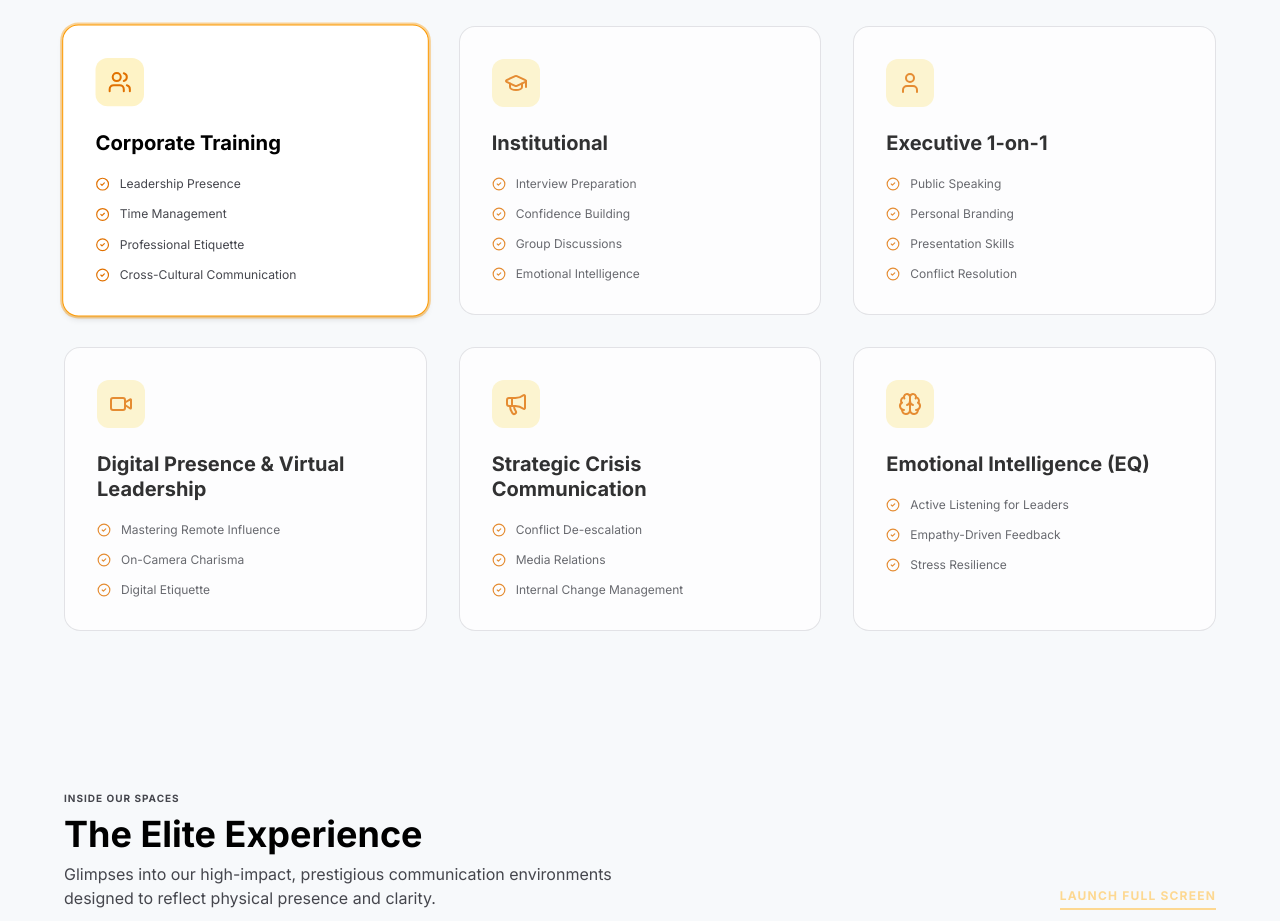
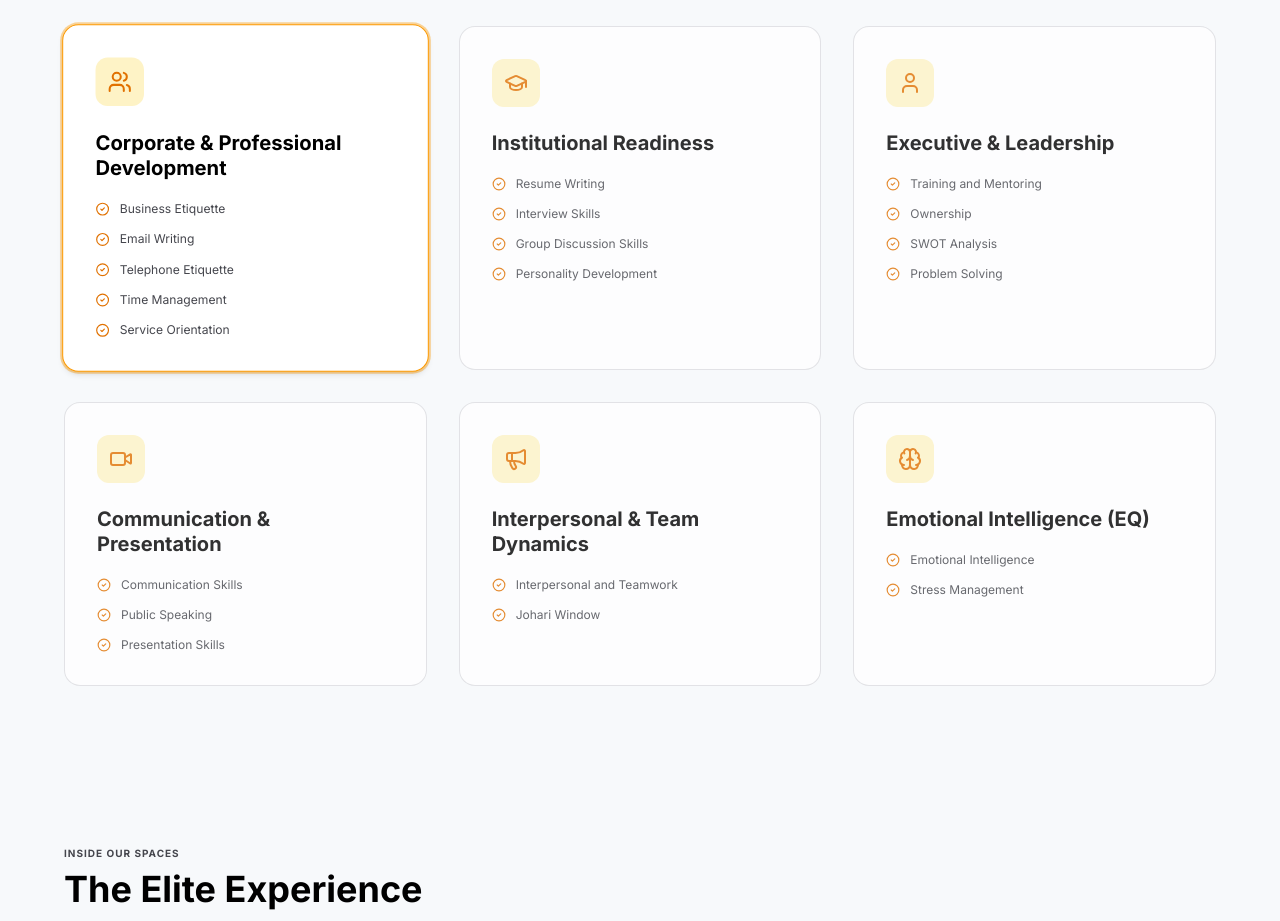
Before and after one commit to akul2006/Elite-Trainer, a React (Vite) app: page / in a window 1280 px wide. Shown: the part 2180-3101 px from the top of the page. Built offline with nearby package versions, Linux system fonts and the light colour scheme.

Commit message:
11. services updated

```diff
--- a/src/components/Services.tsx
+++ b/src/components/Services.tsx
@@ -17,38 +17,38 @@ export default function Services({ selectedTrack, onTrackSelect }: ServicesProps
   const tracks: ServiceTrack[] = [
     {
       id: 'corporate',
-      title: 'Corporate Training',
-      features: ['Leadership Presence', 'Time Management', 'Professional Etiquette', 'Cross-Cultural Communication'],
+      title: 'Corporate & Professional Development',
+      features: ['Business Etiquette', 'Email Writing', 'Telephone Etiquette', 'Time Management', 'Service Orientation'],
       icon: <Users size={24} className="text-amber-600 dark:text-amber-400" />
     },
     {
       id: 'institutional',
-      title: 'Institutional',
-      features: ['Interview Preparation', 'Confidence Building', 'Group Discussions', 'Emotional Intelligence'],
+      title: 'Institutional Readiness',
+      features: ['Resume Writing', 'Interview Skills', 'Group Discussion Skills', 'Personality Development'],
       icon: <GraduationCap size={24} className="text-amber-600 dark:text-amber-400" />
     },
     {
       id: 'executive',
-      title: 'Executive 1-on-1',
-      features: ['Public Speaking', 'Personal Branding', 'Presentation Skills', 'Conflict Resolution'],
+      title: 'Executive & Leadership',
+      features: ['Training and Mentoring', 'Ownership', 'SWOT Analysis', 'Problem Solving'],
       icon: <User size={24} className="text-amber-600 dark:text-amber-400" />
     },
     {
-      id: 'digital-presence',
-      title: 'Digital Presence & Virtual Leadership',
-      features: ['Mastering Remote Influence', 'On-Camera Charisma', 'Digital Etiquette'],
+      id: 'communication',
+      title: 'Communication & Presentation',
+      features: ['Communication Skills', 'Public Speaking', 'Presentation Skills'],
       icon: <Video size={24} className="text-amber-600 dark:text-amber-400" />
     },
     {
-      id: 'crisis-comm',
-      title: 'Strategic Crisis Communication',
-      features: ['Conflict De-escalation', 'Media Relations', 'Internal Change Management'],
+      id: 'interpersonal',
+      title: 'Interpersonal & Team Dynamics',
+      features: ['Interpersonal and Teamwork', 'Johari Window'],
       icon: <Megaphone size={24} className="text-amber-600 dark:text-amber-400" />
     },
     {
       id: 'eq-training',
       title: 'Emotional Intelligence (EQ)',
-      features: ['Active Listening for Leaders', 'Empathy-Driven Feedback', 'Stress Resilience'],
+      features: ['Emotional Intelligence', 'Stress Management'],
       icon: <Brain size={24} className="text-amber-600 dark:text-amber-400" />
     }
   ];
```
